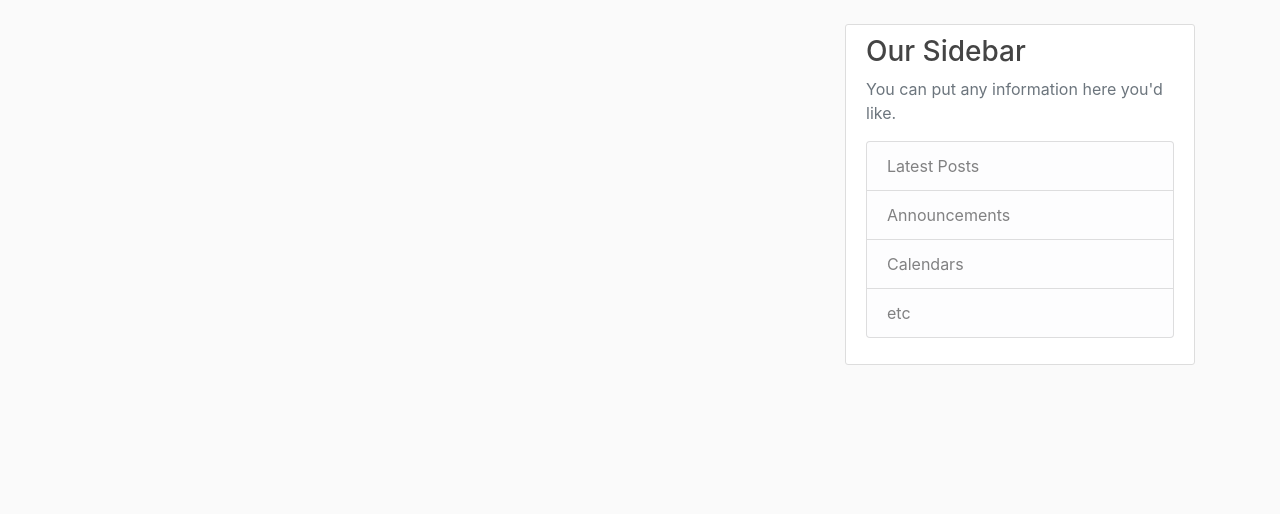
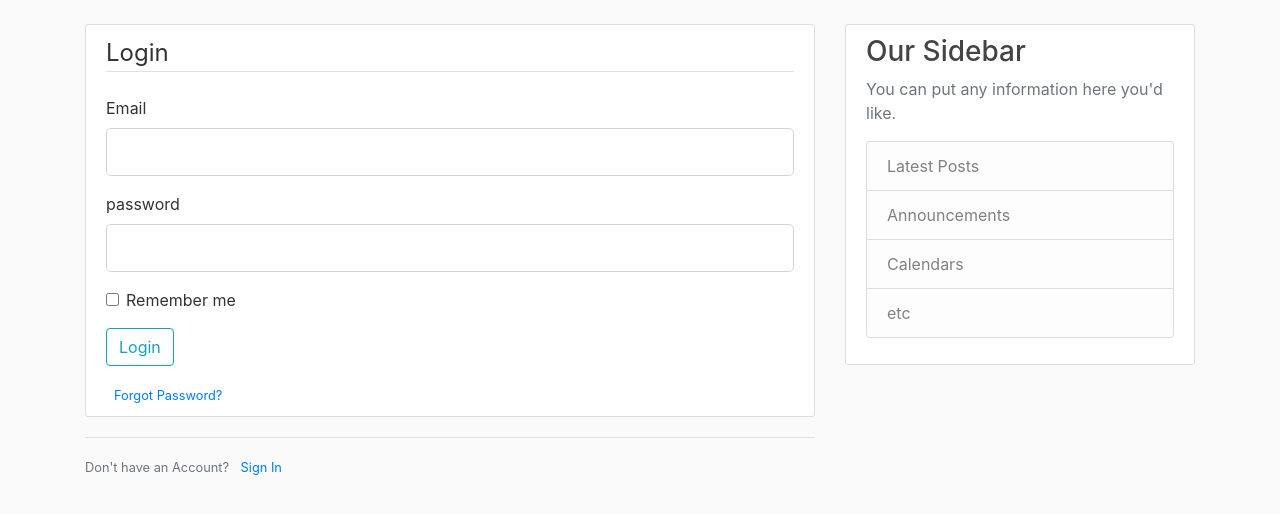
Before and after one commit to atlroc99/flask-app, a Flask app: page /login in a window 1280 px wide. Shown: the part 56-570 px from the top of the page. Run offline with Flask 2, Linux system fonts and the light colour scheme; some libraries are stand-ins or nearby versions.

Commit message:
added login form

```diff
--- a/forms.py
+++ b/forms.py
@@ -11,6 +11,19 @@ from wtforms.validators import DataRequired, Email, EqualTo, Length
 
     Form Fields Validator:
     username - StringField : char between 2-20 char, not empty
+    email - StringField validator = DataRequired, Email
+    password - PasswordField, validator = DataRequired
+    confirm_password - PasswordField validator = DataRequired, EqualTo('password')
+    remember_me = BooleanField
+
+    We also need a secret key to work the form -> secret key helps preventing
+    modifying cookies, cross site forgery, etc
+
+    in the python interpretor
+    import secrets
+     secrets.token_hex(32)
+    'dd6b2df8ca878fabec08548731962fa581dfce57118803f55cf3b56e26537b86'
+
 '''
 
 
@@ -43,9 +56,9 @@ class LoginForm(FlaskForm):
         validators=[DataRequired(), Email()]
     )
 
-    passwordd = PasswordField(label='password', validators=[DataRequired()])
+    password = PasswordField(label='password', validators=[DataRequired()])
 
     # we need a remember me check box field - true or false
-    remember_user = BooleanField(label='Remember me')
+    remember = BooleanField(label='Remember me')
 
-    login = SubmitField(label='Login')
+    submit = SubmitField(label='Login')
--- a/main.py
+++ b/main.py
@@ -63,5 +63,5 @@ def register():
 
 @app.route('/login')
 def login():
-    login_form = RegistrationForm()
-    return render_template('login.html', title="Registration", form=login_form)
+    login_form = LoginForm()
+    return render_template('login.html', title="Login", form=login_form)
--- a/templates/login.html
+++ b/templates/login.html
@@ -1,5 +1,52 @@
-{% extends "layout.html"%}
-
+{% extends "layout.html" %}
 {% block content %}
-
+    <div class="content-section">
+        <form method="POST" action="">
+            {{ form.hidden_tag() }}
+            <fieldset class="form-group">
+                <legend class="border-bottom mb-4">Login</legend>
+                <div class="form-group">
+                    {{ form.email.label(class="form-control-label") }}
+                    {% if form.email.errors %}
+                        {{ form.email(class="form-control form-control-lg is-invalid") }}
+                        <div class="invalid-feedback">
+                            {% for error in form.email.errors %}
+                                <span>{{ error }}</span>
+                            {% endfor %}
+                        </div>
+                    {% else %}
+                        {{ form.email(class="form-control form-control-lg") }}
+                    {% endif %}
+                </div>
+                <div class="form-group">
+                    {{ form.password.label(class="form-control-label") }}
+                    {% if form.password.errors %}
+                        {{ form.password(class="form-control form-control-lg is-invalid") }}
+                        <div class="invalid-feedback">
+                            {% for error in form.password.errors %}
+                                <span>{{ error }}</span>
+                            {% endfor %}
+                        </div>
+                    {% else %}
+                        {{ form.password(class="form-control form-control-lg") }}
+                    {% endif %}
+                </div>
+                <div class="form-check">
+                    {{ form.remember(class="form-check-input") }}
+                    {{ form.remember.label(class="form-check-label") }}
+                </div>
+            </fieldset>
+            <div class="form-group">
+                {{ form.submit(class="btn btn-outline-info") }}
+            </div>
+            <small class="text-muted ml-2">
+                    <a href="#">Forgot Password?</a>
+            </small>
+        </form>
+    </div>
+    <div class="border-top pt-3">
+        <small class="text-muted">
+            Don't have an Account? <a class="ml-2" href="{{ url_for('register') }}">Sign In</a>
+        </small>
+    </div>
 {% endblock content %}
```
